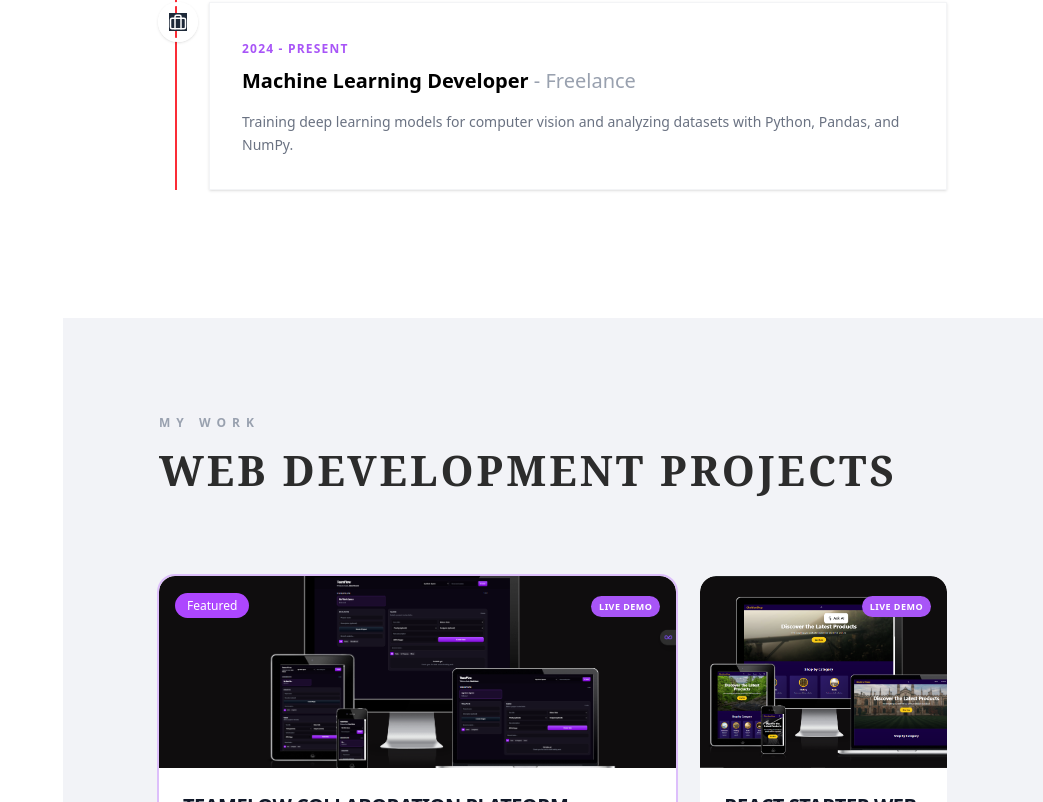
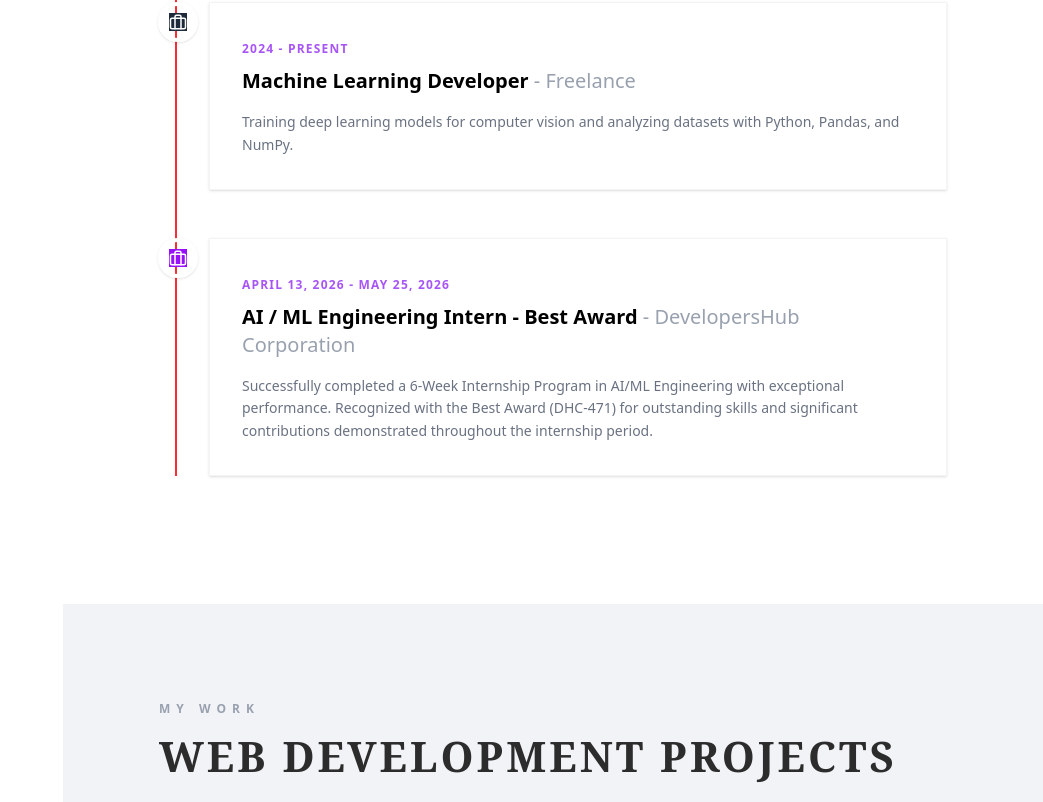
Before and after one commit to saad-abbasi07/saad-portfolio, a Next.js app: page / in a window 1280 px wide. Shown: the part 5271-6073 px from the top of the page, without its empty margins (237-1280 px from the left). Built offline with nearby package versions, Linux system fonts and the light colour scheme; a web font is replaced by a local one.

Commit message:
update page

```diff
--- a/app/page.tsx
+++ b/app/page.tsx
@@ -820,6 +820,13 @@ export default function Page() {
               sub="Freelance"
               desc="Training deep learning models for computer vision and analyzing datasets with Python, Pandas, and NumPy."
             />
+            <TimelineItem
+              icon={<FiBriefcase className="bg-purple-600 text-white"/>}
+              date="April 13, 2026 - May 25, 2026"
+              title="AI / ML Engineering Intern - Best Award"
+              sub="DevelopersHub Corporation"
+              desc="Successfully completed a 6-Week Internship Program in AI/ML Engineering with exceptional performance. Recognized with the Best Award (DHC-471) for outstanding skills and significant contributions demonstrated throughout the internship period."
+            />
           </div>
         </div>
       </section>
```
